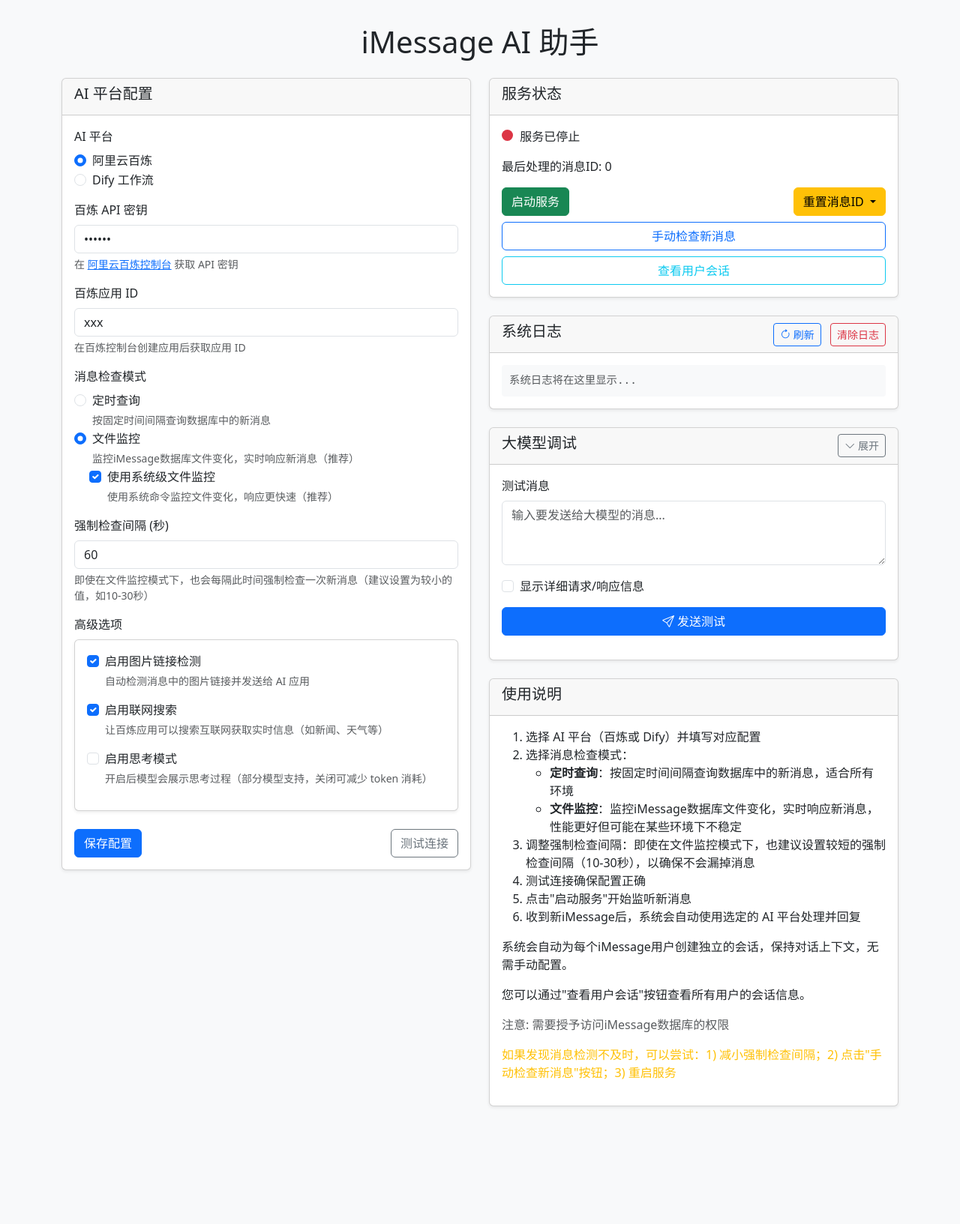
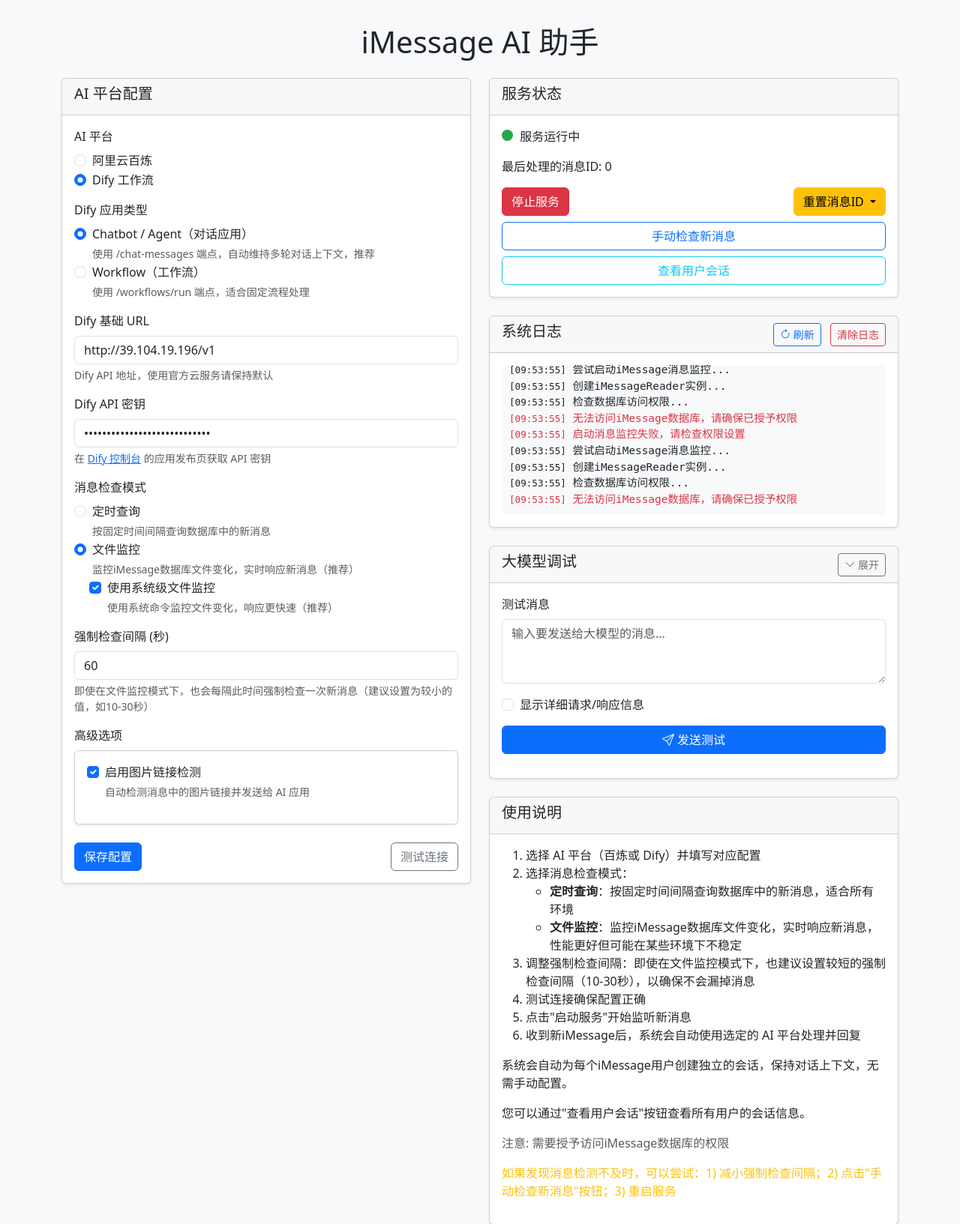
Before and after one commit to wizardc0de/iMessage_llm, a Flask app: page / in a window 1280 px wide. Shown: the top 1633 px of the page at 75% size. Before the commit the page ends 1477 px from the top, so only its background shows below. Run offline with Flask 3, Linux system fonts and the light colour scheme; data that the repository does not hold is empty.

Commit message:
feat: Dify 支持 Chatbot 和 Workflow 两种应用模式

```diff
--- a/app.py
+++ b/app.py
@@ -44,7 +44,8 @@ DEFAULT_CONFIG = {
     "bailian_app_id": "",   # 百炼应用 ID
     "dify_base_url": "https://api.dify.ai/v1",  # Dify 基础 URL
     "dify_api_key": "",  # Dify API Key
-    "dify_inputs_key": "query",  # Dify 工作流输入变量名
+    "dify_app_mode": "chat",  # dify 应用类型: chat 或 workflow
+    "dify_inputs_key": "query",  # Dify 工作流输入变量名（仅 workflow 模式有效）
     "check_interval": 10,  # 检查新消息的间隔（秒）
     "last_message_id": 0,  # 上次检查的最后一条消息ID
     "is_running": False,  # 是否正在运行检查
@@ -267,32 +268,43 @@ def test_bailian_connection():
 
 
 def test_dify_connection():
-    """测试 Dify 工作流 API 连接"""
+    """测试 Dify API 连接"""
     if not config.get("dify_api_key"):
         return False, "Dify API 密钥未设置"
 
     try:
-        url = f"{config['dify_base_url'].rstrip('/')}/workflows/run"
+        app_mode = config.get("dify_app_mode", "chat")
+        if app_mode == "workflow":
+            url = f"{config['dify_base_url'].rstrip('/')}/workflows/run"
+            request_data = {
+                "inputs": {config.get("dify_inputs_key", "query"): "你好"},
+                "response_mode": "blocking",
+                "user": "test-user",
+            }
+        else:
+            url = f"{config['dify_base_url'].rstrip('/')}/chat-messages"
+            request_data = {
+                "inputs": {},
+                "query": "你好",
+                "response_mode": "blocking",
+                "user": "test-user",
+            }
         headers = {
             "Authorization": f"Bearer {config['dify_api_key']}",
             "Content-Type": "application/json",
         }
-        request_data = {
-            "inputs": {config.get("dify_inputs_key", "query"): "你好"},
-            "response_mode": "blocking",
-            "user": "test-user",
-        }
         response = requests.post(url, headers=headers, json=request_data, timeout=30)
         if response.status_code == 200:
-            return True, "Dify 工作流连接成功"
+            mode_label = "工作流" if app_mode == "workflow" else "对话"
+            return True, f"Dify {mode_label}应用连接成功"
         else:
             return False, f"连接失败: {response.status_code} - {response.text[:200]}"
     except Exception as e:
         return False, f"连接错误: {str(e)}"
 
 
-def _parse_dify_workflow_output(data):
-    """解析 Dify 工作流响应，提取回答文本"""
+def _parse_dify_output(data):
+    """解析 Dify 响应，提取回答文本"""
     if "answer" in data and isinstance(data["answer"], str):
         return data["answer"]
 
@@ -312,38 +324,61 @@ def _parse_dify_workflow_output(data):
     return json.dumps(data, ensure_ascii=False)
 
 
-def _call_dify_workflow(message_text, user_id=""):
-    """调用 Dify 工作流 API"""
+def _call_dify_api(message_text, phone_number=None):
+    """调用 Dify API（自动根据 app_mode 选择端点）"""
     headers = {
         "Authorization": f"Bearer {config['dify_api_key']}",
         "Content-Type": "application/json",
     }
-    inputs_key = config.get("dify_inputs_key", "query")
-    request_data = {
-        "inputs": {inputs_key: message_text},
-        "response_mode": "blocking",
-        "user": user_id or "default-user",
-    }
-    url = f"{config['dify_base_url'].rstrip('/')}/workflows/run"
+    app_mode = config.get("dify_app_mode", "chat")
+    user_id = ""
+    conversation_id = ""
+
+    if phone_number:
+        user_session = user_session_manager.get_user_session(phone_number)
+        user_id = user_session.get("user_id", "")
+        conversation_id = user_session.get("conversation_id", "")
+
+    user_id = user_id or "default-user"
+
+    if app_mode == "workflow":
+        url = f"{config['dify_base_url'].rstrip('/')}/workflows/run"
+        inputs_key = config.get("dify_inputs_key", "query")
+        request_data = {
+            "inputs": {inputs_key: message_text},
+            "response_mode": "blocking",
+            "user": user_id,
+        }
+    else:
+        url = f"{config['dify_base_url'].rstrip('/')}/chat-messages"
+        request_data = {
+            "inputs": {},
+            "query": message_text,
+            "response_mode": "blocking",
+            "conversation_id": conversation_id,
+            "user": user_id,
+        }
+
     response = requests.post(url, headers=headers, json=request_data, timeout=120)
     response.raise_for_status()
     return response.json()
 
 
 def process_with_dify(message_text, phone_number=None):
-    """使用 Dify 工作流处理消息并获取回复"""
+    """使用 Dify 处理消息并获取回复"""
     if not config.get("dify_api_key"):
         add_log("Dify API 未配置，无法处理消息", "error")
         return None
 
     try:
-        user_id = ""
-        if phone_number:
-            user_session = user_session_manager.get_user_session(phone_number)
-            user_id = user_session.get("user_id", "")
+        data = _call_dify_api(message_text, phone_number=phone_number)
+        answer = process_reply_text(_parse_dify_output(data))
 
-        data = _call_dify_workflow(message_text, user_id=user_id)
-        answer = process_reply_text(_parse_dify_workflow_output(data))
+        # 保存 Dify 返回的 conversation_id（对话模式下用于维持上下文）
+        new_conversation_id = data.get("conversation_id", "")
+        if phone_number and new_conversation_id:
+            user_session_manager.sessions[phone_number]["conversation_id"] = new_conversation_id
+            user_session_manager.save_sessions()
 
         if phone_number:
             user_session_manager.add_message(phone_number, "user", message_text)
@@ -864,6 +899,7 @@ def save_config_route():
     bailian_app_id = request.form.get("bailian_app_id", "").strip()
     dify_base_url = request.form.get("dify_base_url", "https://api.dify.ai/v1").strip()
     dify_api_key = request.form.get("dify_api_key", "").strip()
+    dify_app_mode = request.form.get("dify_app_mode", "chat").strip()
     dify_inputs_key = request.form.get("dify_inputs_key", "query").strip()
     check_interval = int(request.form.get("check_interval", 10))
     force_check_interval = int(request.form.get("force_check_interval", 60))
@@ -893,6 +929,7 @@ def save_config_route():
     config["bailian_app_id"] = bailian_app_id
     config["dify_base_url"] = dify_base_url
     config["dify_api_key"] = dify_api_key
+    config["dify_app_mode"] = dify_app_mode
     config["dify_inputs_key"] = dify_inputs_key
     config["check_interval"] = check_interval
     config["force_check_interval"] = force_check_interval
@@ -978,14 +1015,24 @@ def debug_llm():
             if not config.get("dify_api_key"):
                 return jsonify({"success": False, "error": "Dify API 密钥未设置"})
 
-            data = _call_dify_workflow(message, user_id="debug-user")
-            answer = _parse_dify_workflow_output(data)
+            data = _call_dify_api(message, phone_number="debug-user")
+            answer = _parse_dify_output(data)
 
-            request_data = {
-                "inputs": {config.get("dify_inputs_key", "query"): message},
-                "response_mode": "blocking",
-                "user": "debug-user",
-            }
+            app_mode = config.get("dify_app_mode", "chat")
+            if app_mode == "workflow":
+                request_data = {
+                    "inputs": {config.get("dify_inputs_key", "query"): message},
+                    "response_mode": "blocking",
+                    "user": "debug-user",
+                }
+            else:
+                request_data = {
+                    "inputs": {},
+                    "query": message,
+                    "response_mode": "blocking",
+                    "conversation_id": "",
+                    "user": "debug-user",
+                }
 
             add_log("调试请求成功 (Dify)", "success")
             return jsonify(
--- a/templates/index.html
+++ b/templates/index.html
@@ -90,6 +90,23 @@
 
                             <div id="dify-config" {% if config.llm_provider != 'dify' %}style="display:none;"{% endif %}>
                                 <div class="mb-3">
+                                    <label class="form-label">Dify 应用类型</label>
+                                    <div class="form-check">
+                                        <input class="form-check-input" type="radio" name="dify_app_mode" id="dify_mode_chat" value="chat" {% if config.dify_app_mode != 'workflow' %}checked{% endif %}>
+                                        <label class="form-check-label" for="dify_mode_chat">
+                                            Chatbot / Agent（对话应用）
+                                        </label>
+                                        <div class="form-text">使用 /chat-messages 端点，自动维持多轮对话上下文，推荐</div>
+                                    </div>
+                                    <div class="form-check">
+                                        <input class="form-check-input" type="radio" name="dify_app_mode" id="dify_mode_workflow" value="workflow" {% if config.dify_app_mode == 'workflow' %}checked{% endif %}>
+                                        <label class="form-check-label" for="dify_mode_workflow">
+                                            Workflow（工作流）
+                                        </label>
+                                        <div class="form-text">使用 /workflows/run 端点，适合固定流程处理</div>
+                                    </div>
+                                </div>
+                                <div class="mb-3">
                                     <label for="dify_base_url" class="form-label">Dify 基础 URL</label>
                                     <input type="text" class="form-control" id="dify_base_url" name="dify_base_url"
                                            value="{{ config.dify_base_url or 'https://api.dify.ai/v1' }}" placeholder="https://api.dify.ai/v1">
@@ -98,14 +115,14 @@
                                 <div class="mb-3">
                                     <label for="dify_api_key" class="form-label">Dify API 密钥</label>
                                     <input type="password" class="form-control" id="dify_api_key" name="dify_api_key"
-                                           value="{{ config.dify_api_key }}" placeholder="您的 Dify Workflow API 密钥">
-                                    <div class="form-text">在 <a href="https://cloud.dify.ai" target="_blank">Dify 控制台</a> 的工作流应用中获取 API 密钥</div>
+                                           value="{{ config.dify_api_key }}" placeholder="您的 Dify API 密钥">
+                                    <div class="form-text">在 <a href="https://cloud.dify.ai" target="_blank">Dify 控制台</a> 的应用发布页获取 API 密钥</div>
                                 </div>
-                                <div class="mb-3">
+                                <div class="mb-3" id="dify_inputs_key_container" {% if config.dify_app_mode != 'workflow' %}style="display:none;"{% endif %}>
                                     <label for="dify_inputs_key" class="form-label">工作流输入变量名</label>
                                     <input type="text" class="form-control" id="dify_inputs_key" name="dify_inputs_key"
                                            value="{{ config.dify_inputs_key or 'query' }}" placeholder="query">
-                                    <div class="form-text">工作流开始节点的输入变量名称，默认为 query</div>
+                                    <div class="form-text">工作流开始节点的输入变量名称，仅 Workflow 模式有效</div>
                                 </div>
                             </div>
 
@@ -310,16 +327,27 @@
         }
         document.addEventListener('DOMContentLoaded', function() {
             // 表单验证
+            function updateDifyModeUI() {
+                const isWorkflow = document.getElementById('dify_mode_workflow').checked;
+                const container = document.getElementById('dify_inputs_key_container');
+                if (container) container.style.display = isWorkflow ? 'block' : 'none';
+            }
+
             function updateProviderUI() {
                 const isBailian = document.getElementById('provider_bailian').checked;
                 document.getElementById('bailian-config').style.display = isBailian ? 'block' : 'none';
                 document.getElementById('dify-config').style.display = isBailian ? 'none' : 'block';
                 document.getElementById('web_search_container').style.display = isBailian ? 'block' : 'none';
                 document.getElementById('thinking_container').style.display = isBailian ? 'block' : 'none';
+                if (!isBailian) updateDifyModeUI();
             }
 
             document.querySelectorAll('input[name="llm_provider"]').forEach(function(radio) {
                 radio.addEventListener('change', updateProviderUI);
+            });
+
+            document.querySelectorAll('input[name="dify_app_mode"]').forEach(function(radio) {
+                radio.addEventListener('change', updateDifyModeUI);
             });
 
             document.getElementById('config-form').addEventListener('submit', function(event) {
```
Also changed, not shown: config.json (+5 -4 lines).
